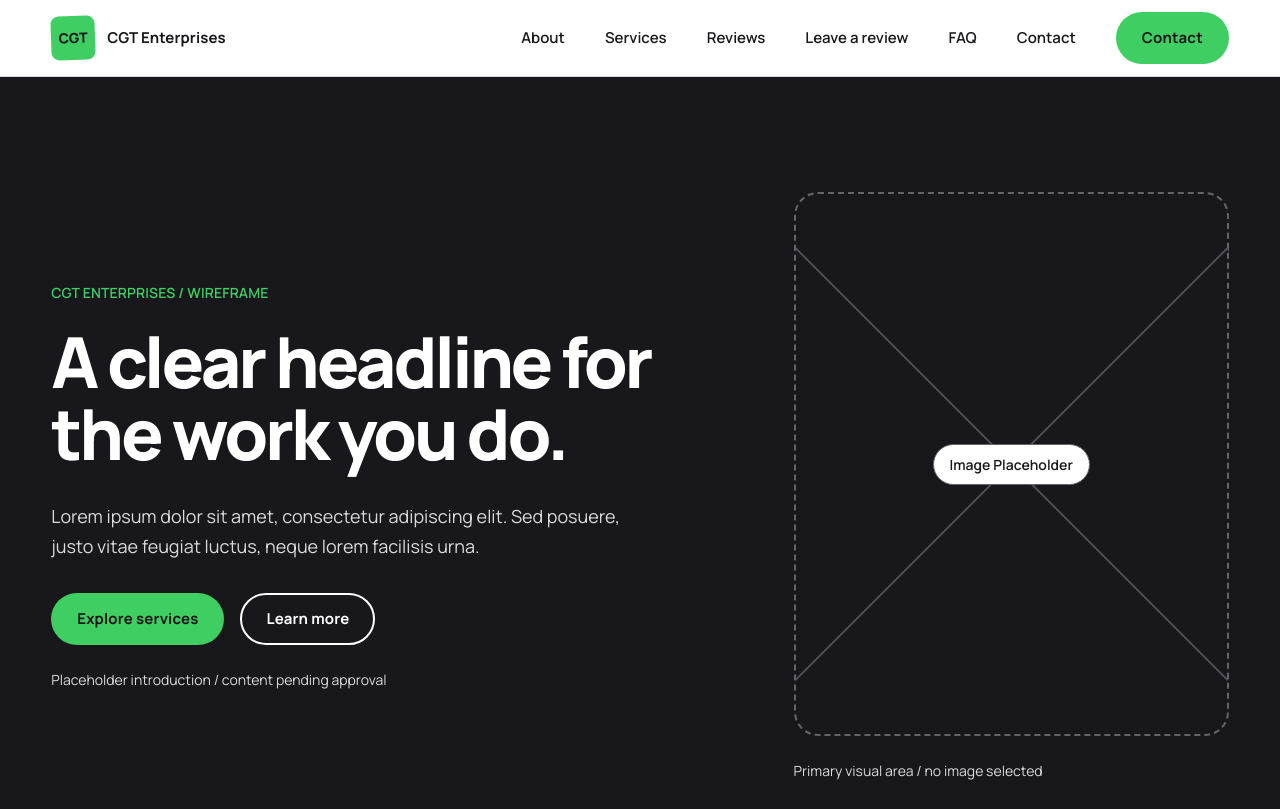
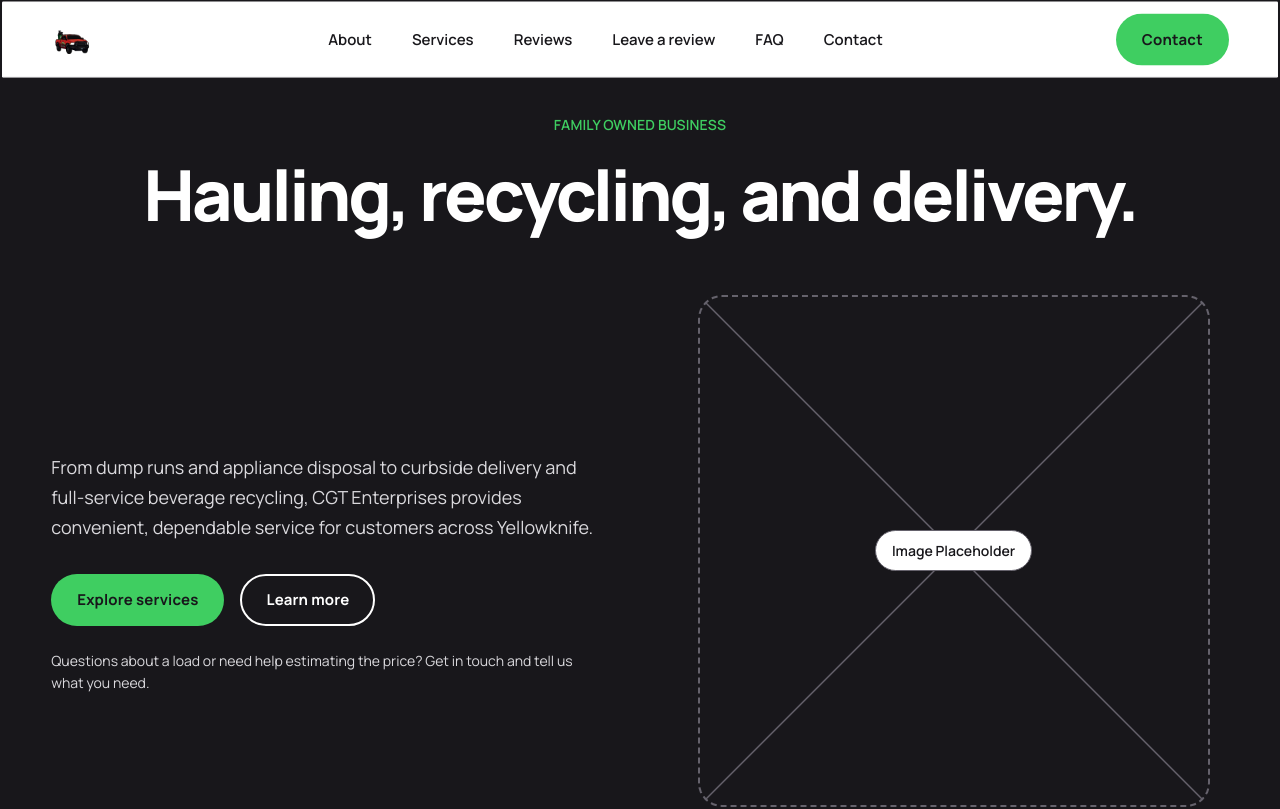
Before and after one commit to gwan-kib/CGT-Enterprises-Website, a React (Vite) app: page / in a window 1280 px wide. Shown: the top 809 px of the page. Built offline with nearby package versions, Linux system fonts and the light colour scheme.

Commit message:
feat(layout): refine animated header and hero presentation

```diff
--- a/src/App.tsx
+++ b/src/App.tsx
@@ -11,9 +11,6 @@ import { ServicesSection } from './components/sections/ServicesSection'
 function App() {
   return (
     <>
-      <a className="skip-link" href="#main-content">
-        Skip to main content
-      </a>
       <Header />
       <main id="main-content">
         <HeroSection />
--- a/src/components/layout/Header.tsx
+++ b/src/components/layout/Header.tsx
@@ -1,6 +1,9 @@
-import { business } from '../../data/business'
-import { navigationItems } from '../../data/navigation'
-import { Button } from '../ui/Button'
+import { useEffect, useRef } from "react";
+
+import logoBadge from "../../assets/images/CGT Logo Badge 128px.png";
+import { business } from "../../data/business";
+import { navigationItems } from "../../data/navigation";
+import { Button } from "../ui/Button";
 
 function NavigationLinks() {
   return (
@@ -13,21 +16,128 @@ function NavigationLinks() {
         </li>
       ))}
     </ul>
-  )
+  );
 }
 
 export function Header() {
+  const headerRef = useRef<HTMLElement>(null);
+
+  useEffect(() => {
+    const header = headerRef.current;
+
+    if (!header) {
+      return;
+    }
+
+    // Distance, in pixels, over which the shell completes its transformation.
+    const scrollRange = 120;
+    // Final top and bottom gap around the floating shell.
+    const maximumBlockInset = 0;
+    // Final horizontal space between the shell edge and the header content.
+    const maximumContentPadding = 24;
+    // Final corner radius of the fully transformed shell.
+    const maximumRadius = 16;
+    // Final downward offset of the floating shell.
+    const maximumTranslateY = 20;
+
+    const reducedMotionQuery = window.matchMedia("(prefers-reduced-motion: reduce)");
+    let maximumInlineInset = 8;
+    let targetProgress = Math.min(window.scrollY / scrollRange, 1);
+    let currentProgress = targetProgress;
+    let animationFrame = 0;
+
+    const measureMaximumInlineInset = () => {
+      const headerContent = header.querySelector<HTMLElement>(".site-header__top");
+
+      if (headerContent) {
+        maximumInlineInset = Math.max(8, headerContent.getBoundingClientRect().left - maximumContentPadding);
+      }
+    };
+
+    const applyProgress = (progress: number) => {
+      header.style.setProperty("--header-shell-inset-block", (maximumBlockInset * progress).toFixed(2) + "px");
+      header.style.setProperty("--header-shell-inset-inline", (maximumInlineInset * progress).toFixed(2) + "px");
+      header.style.setProperty("--header-shell-radius", (maximumRadius * progress).toFixed(2) + "px");
+      header.style.setProperty("--header-shell-translate-y", (maximumTranslateY * progress).toFixed(2) + "px");
+      header.style.setProperty("--header-shell-outline-strength", (progress * 100).toFixed(1) + "%");
+      header.style.setProperty("--header-shell-divider-strength", ((1 - progress) * 100).toFixed(1) + "%");
+      header.style.setProperty(
+        "--header-shell-shadow-y",
+        // Final vertical shadow offset. Change 8 to adjust the shadow depth.
+        (8 * progress).toFixed(2) + "px",
+      );
+      header.style.setProperty(
+        "--header-shell-shadow-blur",
+        // Final shadow blur. Change 24 to make the shadow sharper or softer.
+        (24 * progress).toFixed(2) + "px",
+      );
+      header.style.setProperty(
+        "--header-shell-shadow-alpha",
+        // Final shadow opacity. Keep this value between 0 and 1.
+        (0.08 * progress).toFixed(3),
+      );
+    };
+
+    const animateToScrollPosition = () => {
+      animationFrame = 0;
+
+      if (reducedMotionQuery.matches) {
+        currentProgress = targetProgress;
+      } else {
+        // Larger values follow the scroll faster; smaller values feel softer.
+        currentProgress += (targetProgress - currentProgress) * 0.001;
+
+        if (Math.abs(targetProgress - currentProgress) < 0.001) {
+          currentProgress = targetProgress;
+        }
+      }
+
+      applyProgress(currentProgress);
+
+      if (currentProgress !== targetProgress) {
+        animationFrame = window.requestAnimationFrame(animateToScrollPosition);
+      }
+    };
+
+    const updateTargetProgress = () => {
+      targetProgress = Math.min(Math.max(window.scrollY / scrollRange, 0), 1);
+
+      if (animationFrame === 0) {
+        animationFrame = window.requestAnimationFrame(animateToScrollPosition);
+      }
+    };
+
+    const handleResize = () => {
+      measureMaximumInlineInset();
+      applyProgress(currentProgress);
+      updateTargetProgress();
+    };
+
+    const handleMotionPreferenceChange = () => {
+      currentProgress = targetProgress;
+      applyProgress(currentProgress);
+    };
+
+    measureMaximumInlineInset();
+    applyProgress(currentProgress);
+    window.addEventListener("scroll", updateTargetProgress, { passive: true });
+    window.addEventListener("resize", handleResize);
+    reducedMotionQuery.addEventListener("change", handleMotionPreferenceChange);
+
+    return () => {
+      window.removeEventListener("scroll", updateTargetProgress);
+      window.removeEventListener("resize", handleResize);
+      reducedMotionQuery.removeEventListener("change", handleMotionPreferenceChange);
+      window.cancelAnimationFrame(animationFrame);
+    };
+  }, []);
+
   return (
-    <header className="site-header">
+    <header className="site-header" ref={headerRef}>
       <div className="site-header__shell">
         <div className="site-header__top">
-          <a
-            aria-label="CGT Enterprises home"
-            className="site-brand"
-            href="#home"
-          >
-            <span className="site-brand__mark">CGT</span>
-            <span className="site-brand__name">{business.name}</span>
+          <a aria-label="CGT Enterprises home" className="site-brand" href="#home">
+            <img alt="" className="site-brand__mark" height="128" src={logoBadge} width="128" />
           </a>
 
           <nav className="site-nav" aria-label="Primary">
@@ -40,5 +150,5 @@ export function Header() {
         </div>
       </div>
     </header>
-  )
+  );
 }
--- a/src/components/sections/HeroSection.tsx
+++ b/src/components/sections/HeroSection.tsx
@@ -1,24 +1,22 @@
-import { SectionContainer } from '../layout/SectionContainer'
-import { Button } from '../ui/Button'
-import { ImagePlaceholder } from '../ui/ImagePlaceholder'
+import { SectionContainer } from "../layout/SectionContainer";
+import { Button } from "../ui/Button";
+import { ImagePlaceholder } from "../ui/ImagePlaceholder";
 
 export function HeroSection() {
   return (
-    <SectionContainer
-      className="hero-section"
-      id="home"
-      labelledBy="hero-title"
-      tone="dark"
-    >
+    <SectionContainer className="hero-section" id="home" labelledBy="hero-title" tone="dark">
+      <header className="hero-section__header">
+        <p className="hero-section__eyebrow">Family Owned Business</p>
+        <h1 className="hero-section__title" id="hero-title">
+          Hauling, recycling, and delivery.
+        </h1>
+      </header>
+
       <div className="hero-section__grid">
         <div className="hero-section__content">
-          <p className="hero-section__eyebrow">CGT Enterprises / Wireframe</p>
-          <h1 className="hero-section__title" id="hero-title">
-            A clear headline for the work you do.
-          </h1>
           <p className="hero-section__summary">
-            Lorem ipsum dolor sit amet, consectetur adipiscing elit. Sed
-            posuere, justo vitae feugiat luctus, neque lorem facilisis urna.
+            From dump runs and appliance disposal to curbside delivery and full-service beverage recycling, CGT
+            Enterprises provides convenient, dependable service for customers across Yellowknife.
           </p>
           <div className="hero-section__actions">
             <Button href="#services">Explore services</Button>
@@ -27,17 +25,15 @@ export function HeroSection() {
             </Button>
           </div>
           <p className="hero-section__note">
-            Placeholder introduction / content pending approval
+            Questions about a load or need help estimating the price? Get in touch and tell us what you need.
           </p>
         </div>
 
         <div className="hero-section__media">
-          <ImagePlaceholder ratio="portrait" />
-          <p className="hero-section__media-note">
-            Primary visual area / no image selected
-          </p>
+          <ImagePlaceholder ratio="square" />
+          <p className="hero-section__media-note">Primary visual area / no image selected</p>
         </div>
       </div>
     </SectionContainer>
-  )
+  );
 }
--- a/src/styles/layout/header.css
+++ b/src/styles/layout/header.css
@@ -1,20 +1,60 @@
 @layer components {
   .site-header {
     @apply sticky top-0 z-40;
+    --header-shell-inset-block: 0px;
+    --header-shell-inset-inline: 0px;
+    --header-shell-radius: 0px;
+    --header-shell-translate-y: 0px;
+    --header-shell-outline-strength: 0%;
+    --header-shell-divider-strength: 100%;
+    --header-shell-shadow-y: 0px;
+    --header-shell-shadow-blur: 0px;
+    --header-shell-shadow-alpha: 0;
     min-height: var(--header-height);
+    margin-bottom: calc(0px - var(--header-height));
   }
 
   .site-header__shell {
-    border-bottom: var(--border-width) solid var(--color-divider);
+    @apply relative;
+    background: transparent;
+    transform: translateY(var(--header-shell-translate-y));
+  }
+
+  .site-header__shell::before,
+  .site-header__shell::after {
+    content: "";
+    position: absolute;
+    z-index: 0;
+    top: var(--header-shell-inset-block);
+    right: var(--header-shell-inset-inline);
+    bottom: var(--header-shell-inset-block);
+    left: var(--header-shell-inset-inline);
+    border-radius: var(--header-shell-radius);
+    pointer-events: none;
+  }
+
+  .site-header__shell::before {
+    /* The fully scrolled shell background comes from this surface token. */
     background: var(--color-surface);
+    /* Shadow dimensions and opacity are supplied by the scroll animation. */
+    box-shadow: 0 var(--header-shell-shadow-y) var(--header-shell-shadow-blur)
+      rgb(24 23 27 / var(--header-shell-shadow-alpha));
+  }
+
+  .site-header__shell::after {
+    /* The outline strengthens as the full-width divider fades away. */
+    border: var(--border-width) solid
+      color-mix(in srgb, var(--color-border) var(--header-shell-outline-strength), transparent);
+    border-bottom-color: color-mix(
+      in srgb,
+      var(--color-border) var(--header-shell-outline-strength),
+      var(--color-divider) var(--header-shell-divider-strength)
+    );
   }
 
   .site-header__top {
-    @apply flex items-center;
-    width: min(
-      calc(100% - var(--page-gutter) - var(--page-gutter)),
-      var(--content-width)
-    );
+    @apply relative z-10 flex items-center;
+    width: min(calc(100% - var(--page-gutter) - var(--page-gutter)), var(--content-width));
     min-height: var(--header-height);
     margin-inline: auto;
     gap: var(--space-4);
@@ -28,25 +68,15 @@
   }
 
   .site-brand__mark {
-    @apply grid place-items-center;
+    @apply block shrink-0;
     width: 2.75rem;
-    aspect-ratio: 1;
-    border-radius: var(--radius-small);
-    background: var(--color-brand-primary);
-    font-size: var(--font-size-small);
-    font-weight: var(--font-weight-extrabold);
-    transform: rotate(-2deg);
-  }
-
-  .site-brand__name {
-    font-size: var(--font-size-navigation);
-    font-weight: var(--font-weight-bold);
-    letter-spacing: var(--letter-spacing-navigation);
+    height: 2.75rem;
+    object-fit: contain;
   }
 
   .site-nav {
+    flex: 1 1 0%;
     min-width: 0;
-    margin-left: auto;
     overflow-x: auto;
     overscroll-behavior-inline: contain;
     scrollbar-width: none;
@@ -58,6 +88,7 @@
 
   .site-nav__list {
     @apply m-0 flex w-max list-none p-0;
+    margin-inline: auto;
     gap: var(--space-1);
   }
 
@@ -73,7 +104,7 @@
   }
 
   .site-nav__link::before {
-    content: '';
+    content: "";
     position: absolute;
     z-index: -1;
     inset: 0.35rem 0.1rem;
@@ -96,12 +127,6 @@
     @apply hidden shrink-0;
   }
 
-  @media (max-width: 29.99rem) {
-    .site-brand__name {
-      @apply sr-only;
-    }
-  }
-
   @media (min-width: 64rem) {
     .site-header__top {
       gap: var(--space-6);
@@ -112,7 +137,8 @@
     }
 
     .site-nav__list {
-      width: auto;
+      width: 100%;
+      justify-content: center;
       gap: var(--space-2);
     }
 
--- a/src/styles/sections/hero.css
+++ b/src/styles/sections/hero.css
@@ -5,11 +5,14 @@
 
   .hero-section__grid {
     @apply grid items-center;
-    gap: clamp(var(--space-12), 7vw, var(--space-24));
+    margin-top: clamp(var(--space-10), 6vw, var(--space-16));
+    gap: clamp(var(--space-10), 6vw, var(--space-20));
   }
 
-  .hero-section__content {
-    max-width: 44rem;
+  .hero-section__header {
+    max-width: var(--content-width);
+    margin-inline: auto;
+    text-align: center;
   }
 
   .hero-section__eyebrow {
@@ -34,7 +37,7 @@
 
   .hero-section__summary {
     max-width: 38rem;
-    margin: var(--space-8) 0 0;
+    margin: 0;
     color: var(--color-neutral-200);
     font-size: 1.125rem;
     line-height: 1.65;
@@ -55,7 +58,7 @@
   }
 
   .hero-section__media {
-    width: min(100%, 31rem);
+    width: min(100%, 32rem);
     margin-inline: auto;
   }
 }
@@ -72,7 +75,7 @@
 
 @media (min-width: 64rem) {
   .hero-section__grid {
-    grid-template-columns: minmax(0, 1.2fr) minmax(20rem, 0.8fr);
+    grid-template-columns: minmax(0, 1fr) minmax(20rem, 1fr);
   }
 
   .hero-section__media {
```
Also changed, not shown: src/styles/shared.css (+0 -14 lines).
